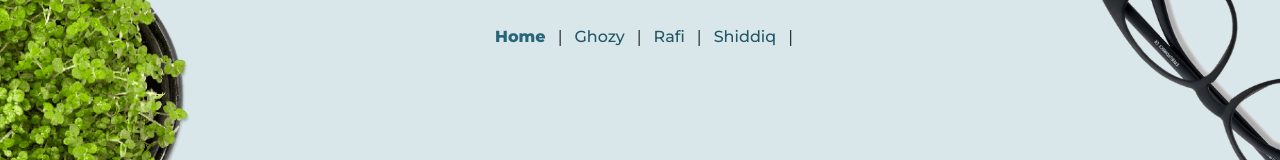
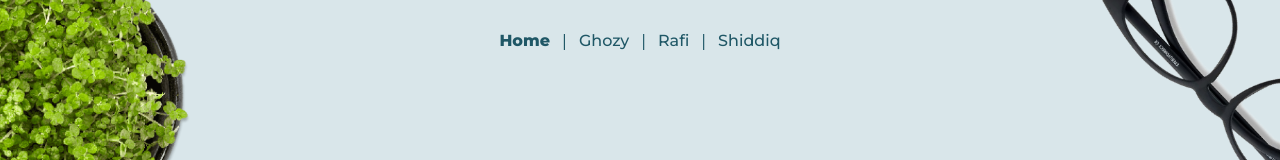
Before and after one commit to GhozyMHM/GloryDev-TeamPortfolio, a Vue app: page /#/ in a window 1280 px wide. Shown: the top 160 px of the page. Built offline with nearby package versions, Linux system fonts and the light colour scheme.

Commit message:
Update Navbar Style

```diff
--- a/src/components/Navbar.vue
+++ b/src/components/Navbar.vue
@@ -1,5 +1,5 @@
 <template>
-    <nav class="navbar navbar-expand-lg fixed-top">
+    <nav id="navbar" class="navbar navbar-expand-lg fixed-top">
         <div class="container-fluid">
             <button class="navbar-toggler" type="button" data-bs-toggle="collapse"
                 data-bs-target="#navbarSupportedContent" aria-controls="navbarSupportedContent" aria-expanded="false"
@@ -7,18 +7,18 @@
                 <span class="navbar-toggler-icon"></span>
             </button>
             <div class="collapse navbar-collapse" id="navbarSupportedContent">
-                <ul class="navbar-nav mx-auto mt-3 mb-2 mb-lg-0">
+                <ul id="ul" class="navbar-nav mx-auto">
                     <li class="nav-item">
-                        <router-link to="/">Home</router-link>|
+                        <router-link to="/" class="menu">Home</router-link><span class="line">|</span>
                     </li>
                     <li class="nav-item">
-                        <router-link to="/ghozy">Ghozy</router-link>|
+                        <router-link to="/ghozy" class="menu">Ghozy</router-link><span class="line">|</span>
                     </li>
                     <li class="nav-item">
-                        <router-link to="/ghozy">Rafi</router-link>|
+                        <router-link to="/ghozy" class="menu">Rafi</router-link><span class="line">|</span>
                     </li>
                     <li class="nav-item">
-                        <router-link to="/ghozy">Shiddiq</router-link>|
+                        <router-link to="/ghozy" class="menu">Shiddiq</router-link>
                     </li>
                 </ul>
             </div>
@@ -29,11 +29,46 @@
 <script>
     export default {
         name: 'navbar',
+        mounted() {
+            var navbar = document.getElementById('navbar');
+            var ul = document.getElementById('ul');
+            let menu = document.getElementsByClassName('menu');
+            let line = document.getElementsByClassName('line');
+            // let active = document.getElementsByClassName('router-link-exact-active');
+
+            window.onscroll = function () {
+                if (window.pageYOffset > 700) {
+                    navbar.style.background = "#276678";
+                    for (let x = 0, leng = menu.length; x < leng; x++) {
+                        menu[x].style.color = "#D9E6EA"
+                    }
+                    for (let y = 0, leng = line.length; y < leng; y++) {
+                        line[y].style.color = "#D9E6EA"
+                    }
+                    ul.style.margin = "5px 0";
+                } else {
+                    navbar.style.background = "transparent";
+                    for (let x = 0, leng = menu.length; x < leng; x++) {
+                        menu[x].style.color = "#1f5766"
+                    }
+                    for (let y = 0, leng = line.length; y < leng; y++) {
+                        line[y].style.color = "#1f5766"
+                    }
+                    ul.style.margin = "20px 0";
+                }
+            }
+        }
     }
 </script>
 
-<style>
-    @import url('https://fonts.googleapis.com/css2?family=Montserrat:wght@400;500;600;700;800;900&display=swap');
+<style scoped>
+    #navbar {
+        background-color: transparent;
+    }
+
+    #ul {
+        margin: 20px 0;
+    }
 
     nav ul li a {
         font-family: 'Montserrat', sans-serif;
@@ -41,6 +76,7 @@
         font-weight: 500;
         text-decoration: none;
         margin: 0 10px;
+        transition: ease-in-out;
     }
 
     nav ul li a.router-link-exact-active,
```
